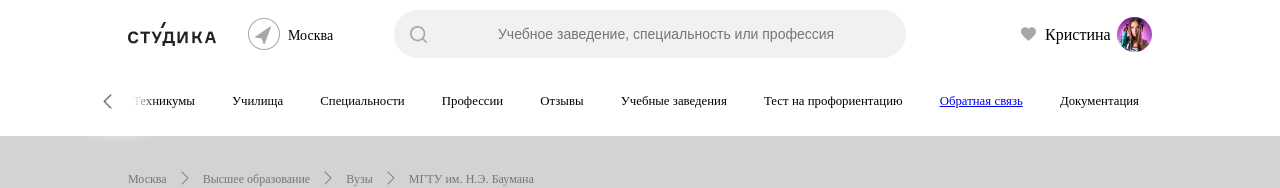
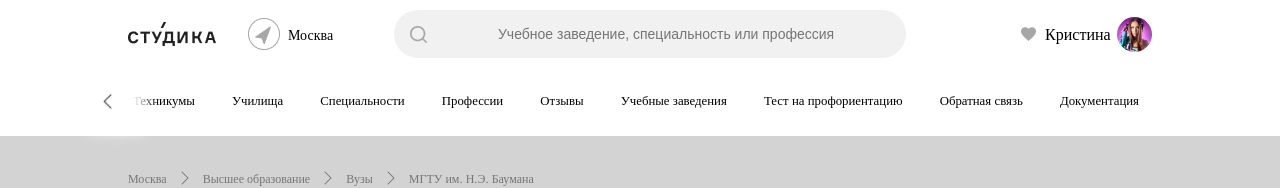
Before and after one commit to Gurgen-me/sdjlkg, a plain HTML site: page index.html in a window 1280 px wide. Both pictures are taken after a click on the picture 1162 px from the left and 99 px from the top of the page. Shown: the top 188 px of the page. Drawn offline with nearby package versions, Linux system fonts and the light colour scheme; no server answers.

Commit message:
12 fixed

```diff
--- a/css/style.css
+++ b/css/style.css
@@ -957,3 +957,7 @@ mark {
 .main__container .aside__block-txt {
   font-size: 0.8rem;
 }
+#idi{
+  text-decoration: none;
+  color: #000;
+}
--- a/index.html
+++ b/index.html
@@ -45,7 +45,7 @@
             <li>Отзывы</li>
             <li>Учебные заведения</li>
             <li>Тест на профориентацию</li>
-            <li id="lastLiOne" class="disablMenu"><a href="https://vk.com/gurgen_me">Обратная связь</a></li>
+            <li id="lastLiOne" class="disablMenu"><a href="https://vk.com/gurgen_me" id="idi">Обратная связь</a></li>
             <li id="lastLiTwo" class="disablMenu">Документация</li>
 
             <img src="./img/menu.png" class="disabl">
```
